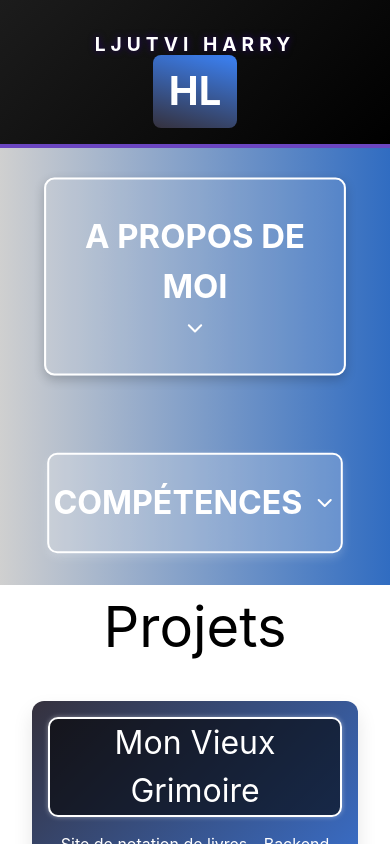
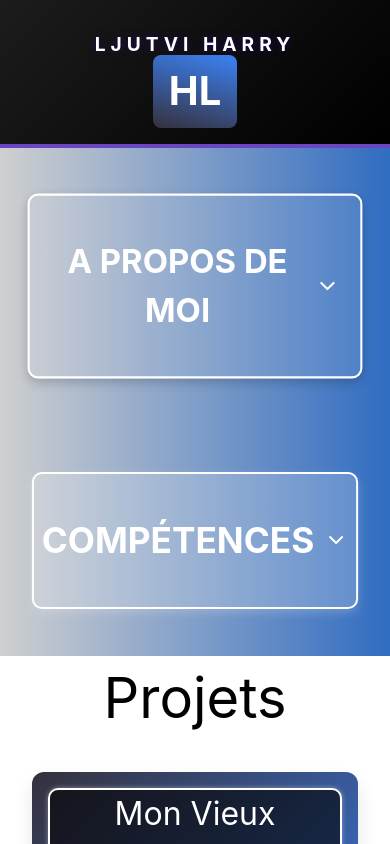
Before and after one commit to ljutvi31/Portfolio_p8, a React (Vite) app: page / in a window 390 px wide. Built offline with nearby package versions, Linux system fonts and the light colour scheme.

Commit message:
update responsive

```diff
--- a/src/components/Hero.css
+++ b/src/components/Hero.css
@@ -1,6 +1,11 @@
+/* SECTION HERO */
 .hero {
-  background: linear-gradient(to right, rgb(255 255 255 / 80%), rgba(53, 122, 220, 0.868));
-  padding: 1rem 3rem;
+  background: linear-gradient(
+    to right,
+    rgb(255 255 255 / 80%),
+    rgba(53, 122, 220, 0.868)
+  );
+  padding: 3rem 2rem; /* Uniformisation de l'espacement */
   text-align: center;
 }
 
@@ -14,9 +19,7 @@
   font-weight: bold;
   transition: color 0.3s ease-in-out, transform 0.2s ease-in-out;
   animation: pulse 2s infinite ease-in-out;
-
-  /* Style inspiré de .skills-title */
-  padding: 2.5rem 4%;
+  padding: 2.5rem 6%;
   border: 2px solid #ffffff;
   border-radius: 10px;
   background: rgba(255, 255, 255, 0.1);
@@ -62,7 +65,7 @@
 
 /* Texte */
 .hero p {
-  color: #FFFFFF;
+  color: #ffffff;
   font-weight: 500;
 }
 
@@ -105,48 +108,24 @@
 }
 
 /* 📱 RESPONSIVE DESIGN 📱 */
+/* ✅ Même design sur tablette et mobile */
 @media (max-width: 1024px) {
   .hero {
-    padding: 2rem 3rem;
-  }
-
-  .hero-title {
-    padding: 2rem 6%;
-  }
-
-  .hero p {
-    padding: 1rem 1.5rem;
-  }
-
-  .hero-links {
-    flex-direction: column;
-    gap: 1rem;
-  }
-
-  .btn {
-    width: 100%;
-    justify-content: center;
+    padding: 3rem 2rem;
   }
 }
 
 @media (max-width: 768px) {
   .hero {
-    padding: 2rem 3rem;
-  }
-
-  .hero-title {
-    flex-direction: column;
-    gap: 5px;
+    padding: 3rem 2rem;
   }
 
   .hero-links {
-    flex-direction: column;
     gap: 1rem;
   }
 
   .btn {
-    width: 90%;
-    justify-content: center;
-    padding: 0.6rem 1rem;
+    width: auto; /* Plus de flexibilité */
+    padding: 0.75rem 1.5rem;
   }
 }
--- a/src/components/Skills.css
+++ b/src/components/Skills.css
@@ -1,7 +1,11 @@
 /* SECTION COMPÉTENCES */
 .skills {
-  background: linear-gradient(to right, rgb(255 255 255 / 80%), rgba(53, 122, 220, 0.868));
-  padding: 1rem 3rem;
+  background: linear-gradient(
+    to right,
+    rgb(255 255 255 / 80%),
+    rgba(53, 122, 220, 0.868)
+  );
+  padding: 3rem 2rem; /* Uniformisation de l'espacement */
   text-align: center;
 }
 
@@ -10,11 +14,9 @@
   0% {
     transform: scale(1);
   }
-
   50% {
     transform: scale(1.05);
   }
-
   100% {
     transform: scale(1);
   }
@@ -30,10 +32,7 @@
   font-size: 2.2rem;
   font-weight: bold;
   transition: color 0.3s ease;
-  animation: pulse 1.9s infinite ease-in-out;
-
-  /* Dégradé et style */
-  margin-top: 0rem;
+  animation: pulse 1.8s infinite ease-in-out;
   padding: 2.5rem 6%;
   border: 2px solid #ffffff;
   border-radius: 10px;
@@ -43,7 +42,7 @@
 
 /* Changement de couleur au survol */
 .skills-title:hover {
-  color:  #053188
+  color: #053188;
 }
 
 /* CHEVRON ANIMÉ */
@@ -63,7 +62,8 @@
   transform: translateY(-10px);
   max-height: 0;
   overflow: hidden;
-  transition: max-height 0.5s ease-out, opacity 0.5s ease-in-out, transform 0.5s ease-out;
+  transition: max-height 0.5s ease-out, opacity 0.5s ease-in-out,
+    transform 0.5s ease-out;
 }
 
 .fade-in {
@@ -73,7 +73,7 @@
   /* Ajuste cette valeur selon le contenu */
 }
 
-/* GRILLE DES COMPÉTENCES (Responsive) */
+/* GRILLE DES COMPÉTENCES */
 .skills-grid {
   display: grid;
   grid-template-columns: repeat(auto-fit, minmax(180px, 1fr));
@@ -117,56 +117,19 @@
 }
 
 /* 📱 RESPONSIVE DESIGN 📱 */
+/* ✅ Même design sur tablette et mobile */
 @media (max-width: 1024px) {
+  .skills {
+    padding: 3rem 2rem;
+  }
+}
 
-  /* TABLETTES */
+@media (max-width: 768px) {
   .skills {
-    padding: 2rem 3rem;
-  }
-  .skill-card {
-    padding: 1.5rem;
-    min-height: 130px;
-    /* Augmente la hauteur pour bien afficher tout le contenu */
-  }
-  .skills-title {
-    font-size: 2rem;
-    padding: 2rem;
+    padding: 3rem 2rem;
   }
 
   .skills-grid {
     grid-template-columns: repeat(auto-fit, minmax(180px, 1fr));
-    /* Réduit la largeur */
-    gap: 1rem;
   }
 }
-
-@media (max-width: 768px) {
-
-  /* SMARTPHONES */
-  .skills {
-    padding: 2rem 3rem;
-    padding-bottom: 2rem;
-    /* Augmente l'espace pour éviter le débordement */
-  }
-
-  .skills-title {
-    padding: 1.5rem;
-    margin-top: 1rem;
-  }
-
- @media (max-width: 768px) {
-  .skills-grid {
-    grid-template-columns: 1fr;
-  }
-}
-
-  .skill-card {
-    padding: 1.5rem;
-    min-height: 130px;
-    /* Augmente la hauteur pour bien afficher tout le contenu */
-  }
-
-  .skill-icon {
-    font-size: 2.5rem;
-  }
-}
```
